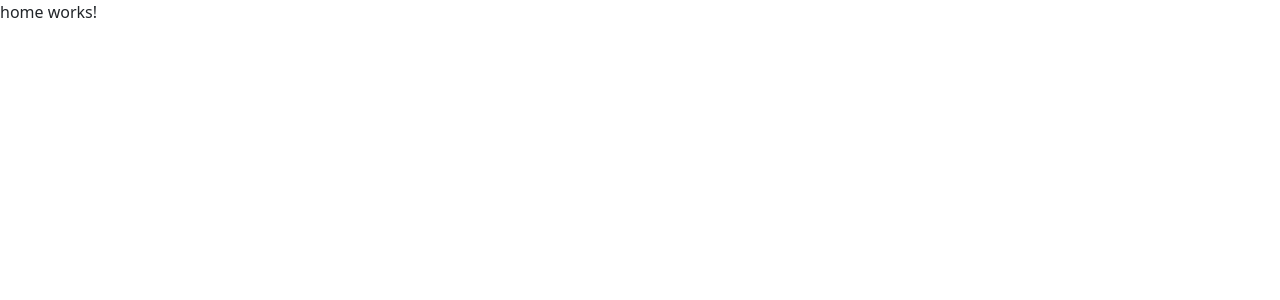
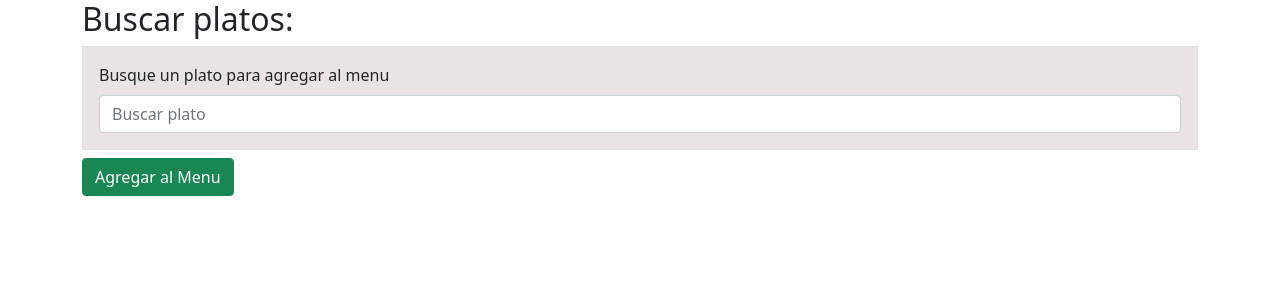
Before and after one commit to gastoncorrea/menu-angular, an Angular app: page /home in a window 1280 px wide. Shown: the top 300 px of the page. Built offline with nearby package versions, Linux system fonts and the light colour scheme; sample sign-in values are in the browser's storage.

Commit message:
Se creo componentes platos y buscar-platos, se hizo servicio buscar-platos para traer platos del servidor y mostrarlo luego de buscar en el input del form

```diff
--- a/src/app/app.module.ts
+++ b/src/app/app.module.ts
@@ -8,12 +8,16 @@ import { AppComponent } from './app.component';
 import { LoginComponent } from './components/login/login.component';
 import { HomeComponent } from './components/home/home.component';
 import { InterceptorService } from './services/interceptor.service';
+import { PlatosComponent } from './components/platos/platos.component';
+import { BuscarPlatosComponent } from './components/buscar-platos/buscar-platos.component';
 
 @NgModule({
   declarations: [
     AppComponent,
     LoginComponent,
-    HomeComponent
+    HomeComponent,
+    PlatosComponent,
+    BuscarPlatosComponent
   ],
   imports: [
     BrowserModule,
--- /dev/null
+++ b/src/app/components/buscar-platos/buscar-platos.component.css
@@ -0,0 +1,3 @@
+.color-fondo{
+    background-color: rgb(233, 227, 227);
+}
--- /dev/null
+++ b/src/app/components/buscar-platos/buscar-platos.component.html
@@ -0,0 +1,13 @@
+<form [formGroup]="form" class="container">
+    <h2>Buscar platos:</h2>
+    <div class="mx-auto p-3 container border color-fondo">
+        <label class="form-label" for="agregarPlato">Busque un plato para agregar al menu</label>
+        <input class="form-control" formControlName="plato" (keyup)="buscarPlato($event)" type="text" id="agregarPlato" placeholder="Buscar plato" aria-label="default input example">
+    </div>
+    <button type="submit" class="btn btn-success my-2">Agregar al Menu</button>
+</form>
+<div class="container">
+<div class="row">
+    <app-platos class="col-sm-12 col-md-6 col-lg-3" [platoTraidos]="platos"></app-platos>
+</div>
+</div>
--- /dev/null
+++ b/src/app/components/buscar-platos/buscar-platos.component.ts
@@ -0,0 +1,61 @@
+import { Component, OnInit } from '@angular/core';
+import {FormBuilder,FormControl,FormGroup, Validators} from '@angular/forms';
+import { debounceTime } from "rxjs/operators";
+import { BuscarPlatoService} from '../../services/buscar-plato.service';
+import { Subject } from 'rxjs';
+import Swal from 'sweetalert2';
+
+@Component({
+  selector: 'app-buscar-platos',
+  templateUrl: './buscar-platos.component.html',
+  styleUrls: ['./buscar-platos.component.css']
+})
+export class BuscarPlatosComponent implements OnInit {
+  // Variable que contiene el formgroup
+  form : FormGroup;
+  // Variable que contiene el valor del formcontrol Plato
+  valorPlato:any;
+  // Variable que guarda platos o recetas que vienen del servidor
+  platos:any;
+
+  private subjectKeyUp = new Subject<any>();
+
+  constructor( private formBuilder: FormBuilder,
+                private buscarPlatoService : BuscarPlatoService) {
+    this.form = this.formBuilder.group({
+      plato:['',[]]
+    })
+   }
+
+   get Plato(){
+    this.valorPlato = this.form.get('plato')?.value;
+    return this.valorPlato;
+   }
+
+  ngOnInit(): void {
+  }
+
+  buscarPlato(e:Event){
+    e.preventDefault();
+    this.subjectKeyUp.next(this.form.value.plato);
+    console.log(this.form.value.plato.length);
+    console.log(this.Plato.length);
+
+      this.subjectKeyUp.pipe((debounceTime(500))).subscribe(inputValue=>{
+        if(inputValue.length > 2){
+          this.buscarPlatoService.obtenerRecetas(inputValue).subscribe({next: data => {
+              console.log("DATOS DE RECETEAS QUE VIENEN DEL SERVIDOR");
+              console.log(data);
+              console.log(data.results);
+              this.platos = data.results;
+            },error: error =>{
+              Swal.fire(
+                'Se produjo un error',
+                'Vuelva a intentarlo',
+                'error'
+              )
+            }})
+        }
+      })
+  }
+}
--- a/src/app/components/home/home.component.html
+++ b/src/app/components/home/home.component.html
@@ -1 +1,2 @@
-<p>home works!</p>
+<app-buscar-platos></app-buscar-platos>
+<app-platos></app-platos>
--- a/src/app/components/login/login.component.ts
+++ b/src/app/components/login/login.component.ts
@@ -61,6 +61,12 @@ export class LoginComponent implements OnInit {
               'Sus usuario o contraseña son incorrectos',
               'error'
             )
+          }else{
+            Swal.fire(
+              'Se produjo un error',
+              'Vuelva a intentarlo',
+              'error'
+            )
           }
         }
       },)
--- /dev/null
+++ b/src/app/components/platos/platos.component.html
@@ -0,0 +1,10 @@
+<div class="list-group container my-5" *ngFor="let plato of platos">
+    <a href="#" class="list-group-item list-group-item-action" aria-current="true">
+      <div class="d-flex w-100 justify-content-between">
+        <h5 class="mb-1">{{plato.title}}</h5>
+        <small>boton Eliminar</small>
+      </div>
+      <p class="mb-1"> </p>
+      <img [src]="plato.image" alt="">
+    </a>
+  </div>
--- /dev/null
+++ b/src/app/components/platos/platos.component.ts
@@ -0,0 +1,15 @@
+import { Component, OnInit,Input } from '@angular/core';
+
+@Component({
+  selector: 'app-platos',
+  templateUrl: './platos.component.html',
+  styleUrls: ['./platos.component.css']
+})
+export class PlatosComponent implements OnInit {
+  @Input ('platoTraidos') platos:any;
+  constructor() { }
+
+  ngOnInit(): void {
+  }
+
+}
--- /dev/null
+++ b/src/app/services/buscar-plato.service.ts
@@ -0,0 +1,15 @@
+import { Injectable } from '@angular/core';
+import { HttpClient } from '@angular/common/http';
+import { Observable } from 'rxjs';
+
+@Injectable({
+  providedIn: 'root'
+})
+export class BuscarPlatoService {
+  URL:string = "https://api.spoonacular.com/recipes/complexSearch?apiKey=e100789518f2401bbf9ca8097f1b01be"
+  constructor(private http: HttpClient) { }
+
+  obtenerRecetas(inputValue:any):Observable<any> {
+    return this.http.get(this.URL+"&query="+inputValue);
+  }
+}
```
Also changed, not shown: src/app/components/platos/platos.component.css (added), 1 other file (tests, documents, lock files or other folders).
